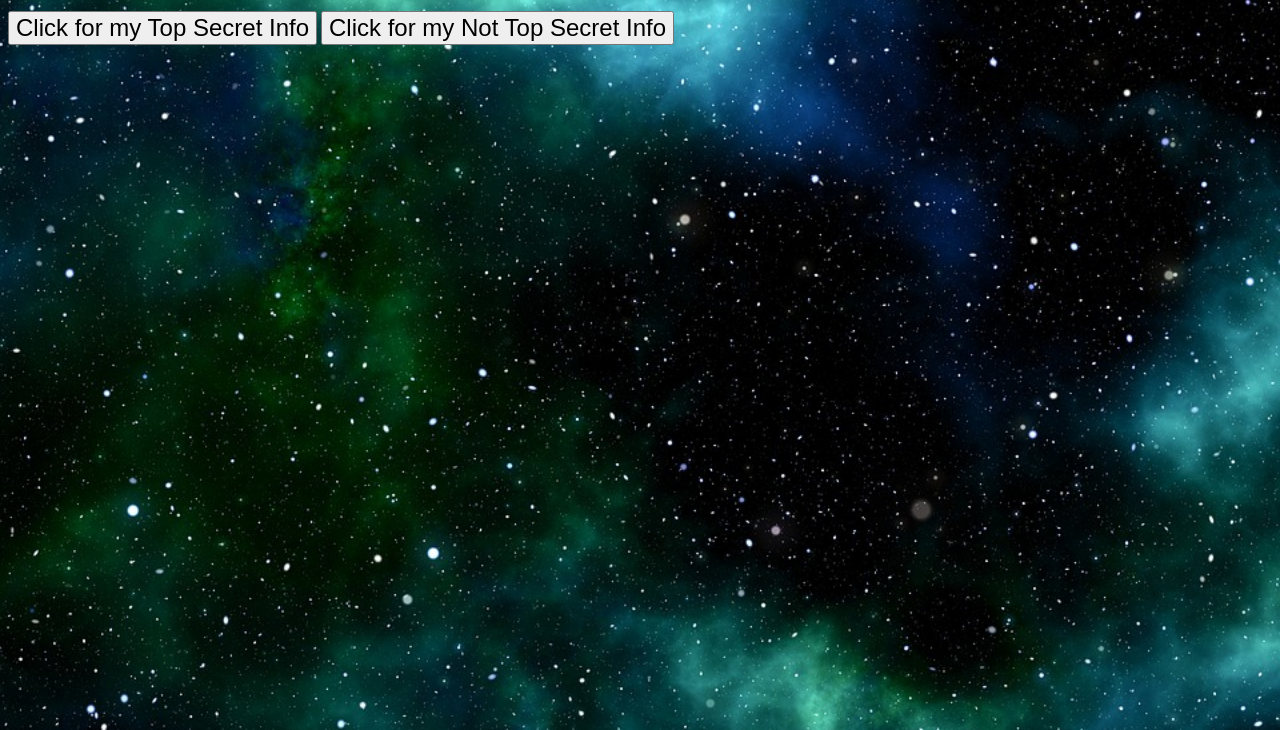
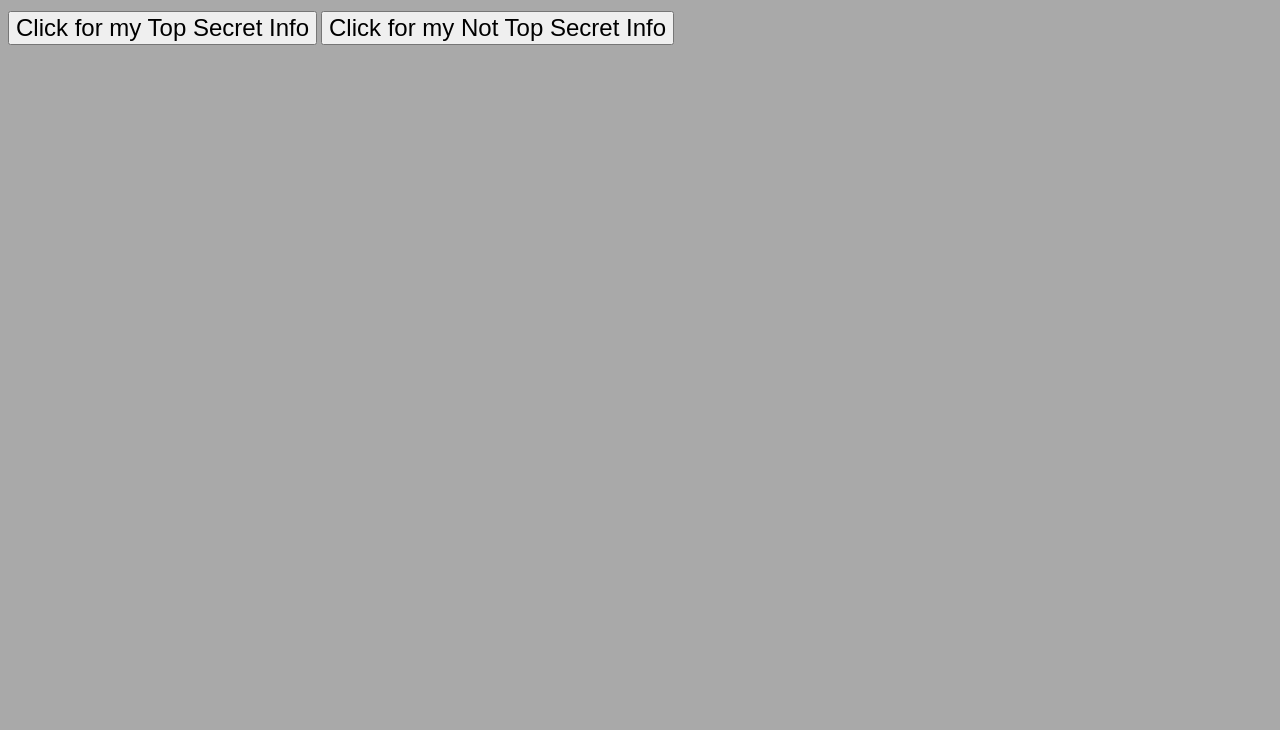
Before and after one commit to E-Bay/TheSeventhOfMany, a plain HTML site: page index.html in a window 1280 px wide. Shown: the part 70-800 px from the top of the page. Drawn offline with Linux system fonts and the light colour scheme.

Commit message:
Update index.css

```diff
--- a/index.css
+++ b/index.css
@@ -5,7 +5,7 @@ color: White;
 }
 body
 {
-background-image: url("../imgs/Galaxy.jpg");
+background-color: Darkgrey;
 background-repeat: no-repeat;
 background-size: cover;
 }
@@ -14,7 +14,7 @@ h1
 font-family: cursive;
 font-size: 40px;
 color: aliceblue;
-background-color: black
+background-color: black;
 }
 button
 {
```
